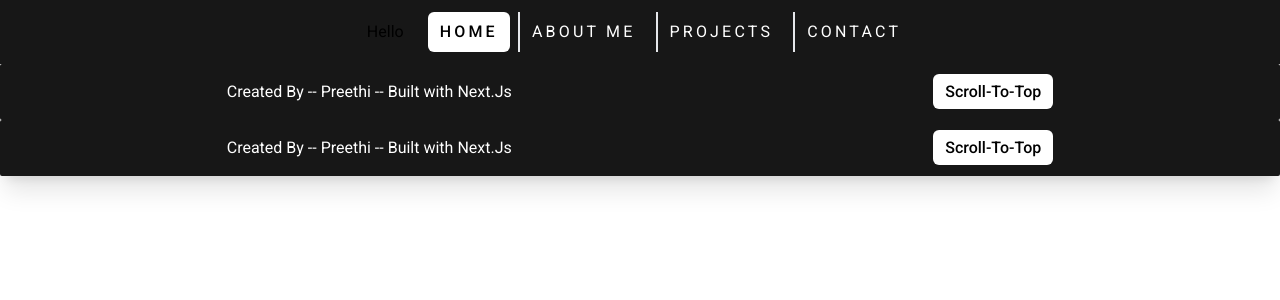
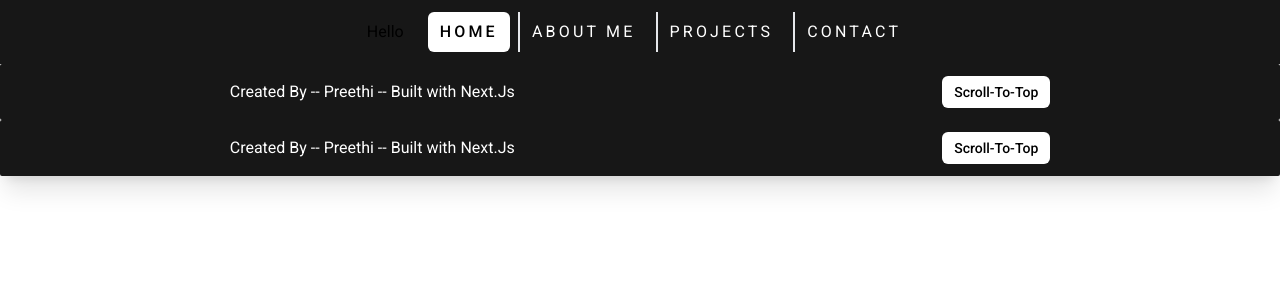
Before and after one commit to preethichals/portf-c, a Next.js app: page /footer in a window 1280 px wide. Shown: the top 300 px of the page. Built offline with nearby package versions, Linux system fonts and the light colour scheme; a web font is replaced by a local one.

Commit message:
Update page.jsx

```diff
--- a/src/app/(site)/footer/page.jsx
+++ b/src/app/(site)/footer/page.jsx
@@ -12,7 +12,7 @@
       <span>
         <Link
           href="#home"
-          className=" scroll-smooth bg-white text-black py-2 px-3 font-medium rounded-md"rel="noopener noreferrer"
+          className="text-sm scroll-smooth bg-white text-black py-2 px-3 font-medium rounded-md"rel="noopener noreferrer"
         >
           Scroll-To-Top
         </Link>
```
